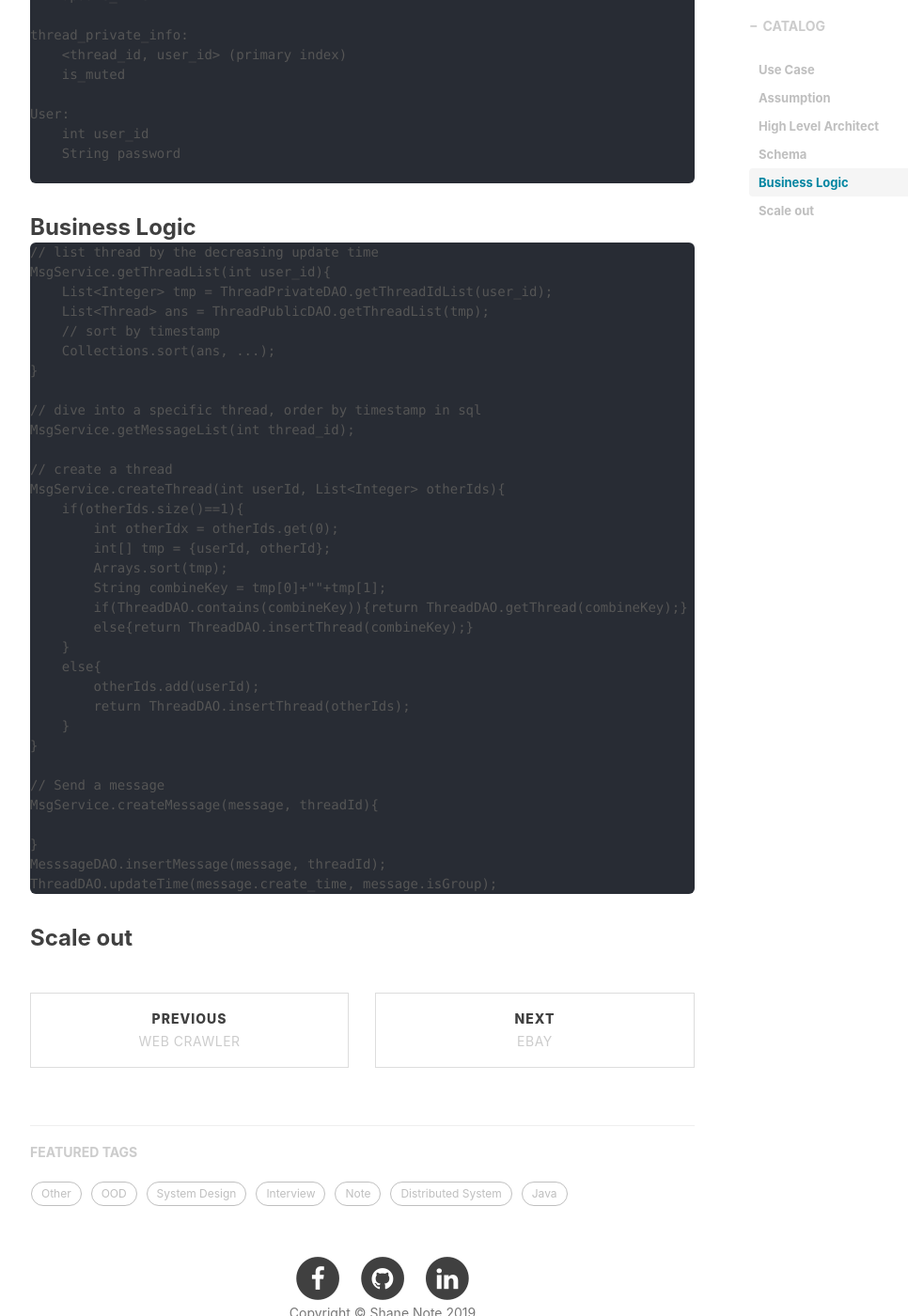
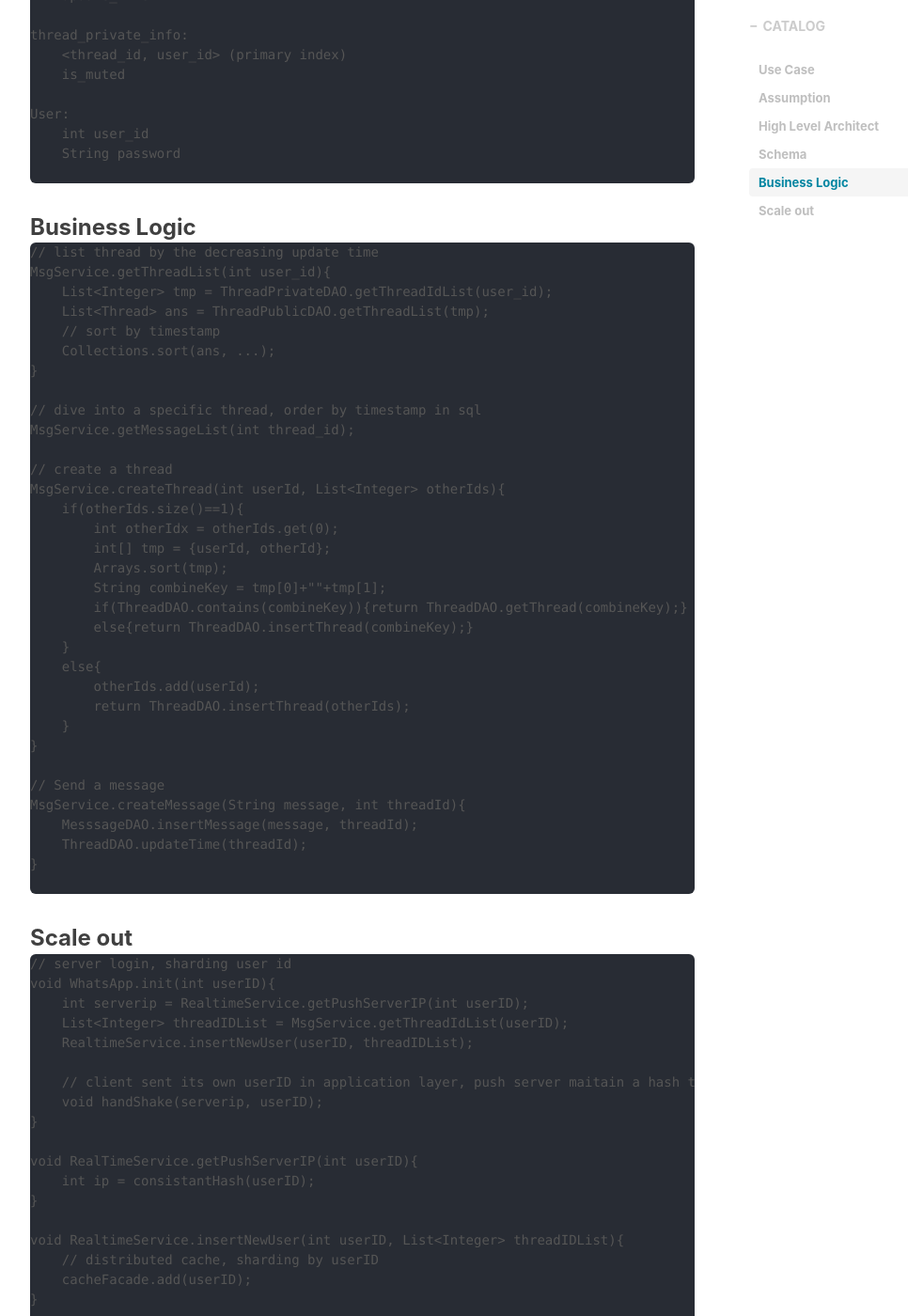
Before and after one commit to wirybeaver/wirybeaver.github.io, a Jekyll site: the page built from _posts/2018-12-30-sdi-whatsapp.md, in a window 1280 px wide and 1400 px high, scrolled down 1066 px. Shown: the whole window at 94% size, without its empty margins (233-1199 px from the left). Built offline with Jekyll 4.4.1, drawn with Linux system fonts in a browser that asks for light colours; nearby versions of some CDN libraries; comment, search, counter and statistics services are not loaded; some of the changed text lies outside the part shown.

Commit message:
Update 2018-12-30-sdi-whatsapp.md

````diff
--- a/_posts/2018-12-30-sdi-whatsapp.md
+++ b/_posts/2018-12-30-sdi-whatsapp.md
@@ -76,10 +76,54 @@
 }
 
 // Send a message
-MsgService.createMessage(message, threadId){
+MsgService.createMessage(String message, int threadId){
+    MesssageDAO.insertMessage(message, threadId);
+    ThreadDAO.updateTime(threadId);
+}
 
-}
-MesssageDAO.insertMessage(message, threadId);
-ThreadDAO.updateTime(message.create_time, message.isGroup);
 ```
 ### Scale out
+```
+// server login, sharding user id
+void WhatsApp.init(int userID){
+    int serverip = RealtimeService.getPushServerIP(int userID);
+    List<Integer> threadIDList = MsgService.getThreadIdList(userID);
+    RealtimeService.insertNewUser(userID, threadIDList);
+
+    // client sent its own userID in application layer, push server maitain a hash table: userID -> socket descriptor
+    void handShake(serverip, userID);
+}
+
+void RealTimeService.getPushServerIP(int userID){
+    int ip = consistantHash(userID);
+}
+
+void RealtimeService.insertNewUser(int userID, List<Integer> threadIDList){
+    // distributed cache, sharding by userID
+    cacheFacade.add(userID);
+}
+
+void RealTimeService.disPatch(String msg, userID, List<Integer> members){
+    // note: exclude userID
+    List<Integer> aliveIDs = cacheFacade.getAlive(userID, members);
+
+    // aggregate push server
+    Map<Integer, List<Integer>> pushMap = new HashMap<>();
+    for(int aid : aliveIDs){
+        int pushIP = consistantHash(aid);
+        // ignore null pointer exception here
+        pushMap.get(pushIP).add(aid);
+    }
+
+    for(int ip : pushMap.keySet(ip)){
+        RealTimeService.batchSend(msg, pushMap.get(ip));
+    }
+}
+
+void WhatsApp.sendMsg(int threadID, String msg, int userID){
+    MsgService.createMessage(msg, threadID);
+    RealtimeSerice.disPatch(msg, userID, MsgService.getMemberIDList(threadID));
+}
+
+// Pull model to update online status. update through cacheFacade
+```
````
